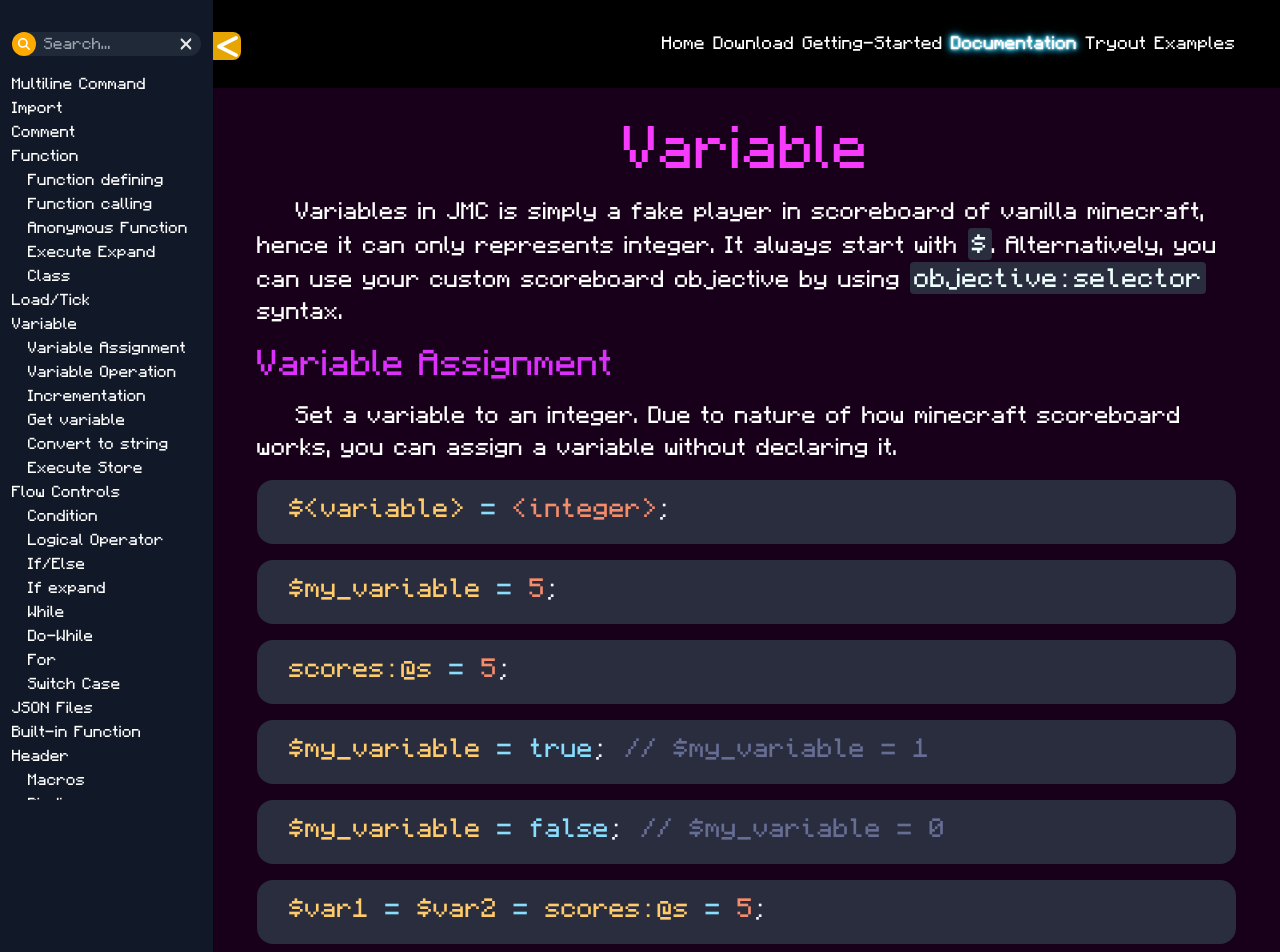
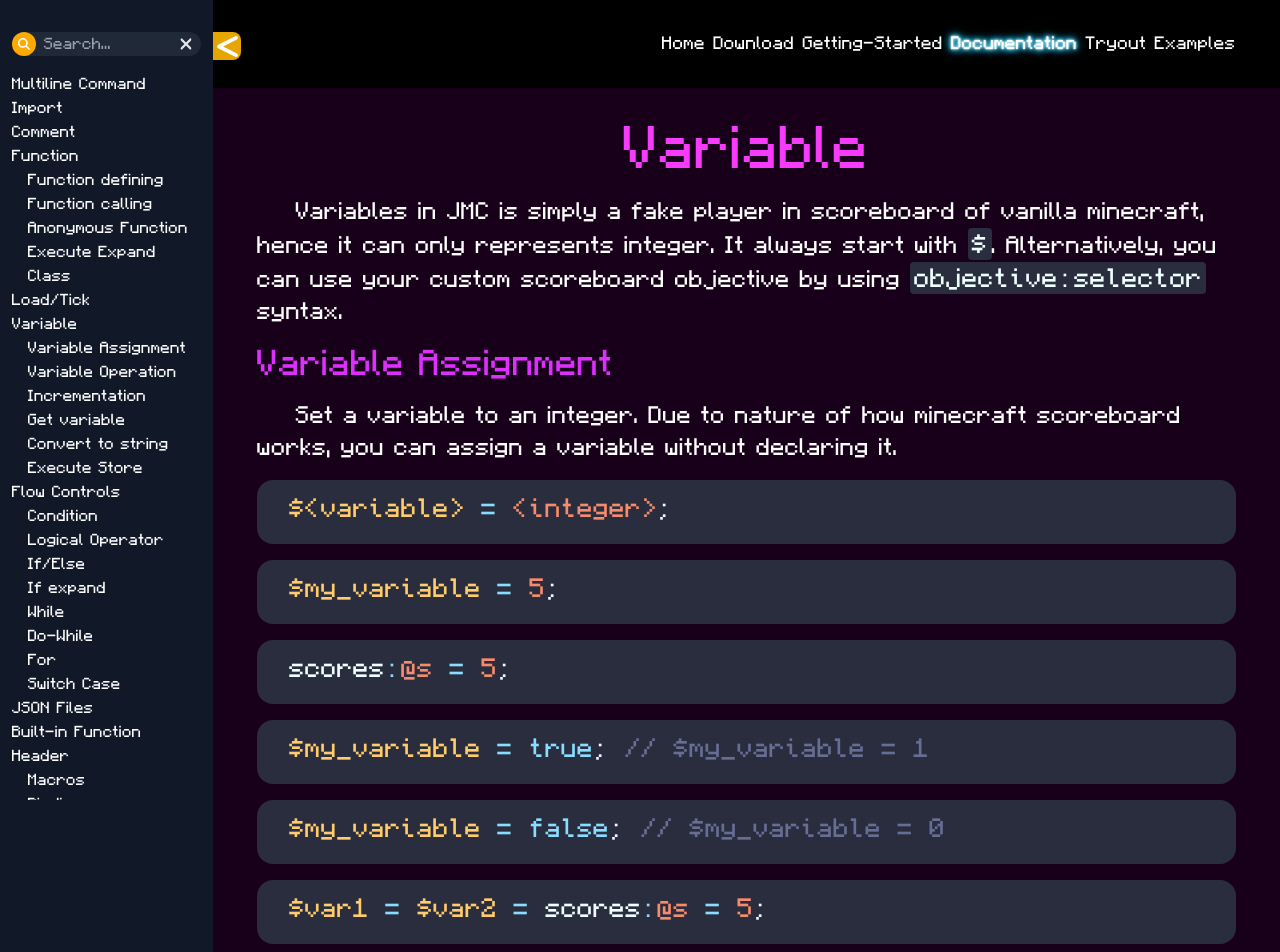
Before and after one commit to WingedSeal/jmc, a React (Create React App) app: page /documentation/variable in a window 1280 px wide. Shown: the top 952 px of the page. Built offline with nearby package versions, Linux system fonts and the light colour scheme.

Commit message:
Fix mildly infuriating issues

```diff
--- a/src/pages/BuiltInFunction/Features.tsx
+++ b/src/pages/BuiltInFunction/Features.tsx
@@ -840,7 +840,7 @@ const BuildinFeatures = [
                 <code>boxSize</code> is the size of entity detection cube.
             </li>
             <li>
-                <code>target</code> is acceptable target for collution.
+                <code>target</code> is acceptable target for collusion.
             </li>
             <li>
                 <code>startAtEye</code> is wheter to start at the entity's eyes.
--- a/src/pages/BuiltInFunction/HowTo.tsx
+++ b/src/pages/BuiltInFunction/HowTo.tsx
@@ -193,7 +193,7 @@ const howTo = (
             <CodeText type="class">FunctionName</CodeText>
             <br />
             <CodeText type="class">TargetSelector</CodeText>{" "}
-            <CodeText type="operator">=</CodeText> @a[tag
+            <CodeText type="operator">=</CodeText> <CodeText type="param">@a</CodeText>[tag
             <CodeText type="operator">=</CodeText>test]
             <br />
             <CodeText type="class">Scoreboard</CodeText>{" "}
@@ -230,7 +230,7 @@ const howTo = (
             <CodeText type="operator">:</CodeText> Used in condition such as if,
             while etc.
             <br />
-            if ( <CodeText type="class">Bool</CodeText>
+            <CodeText type="keyword">if</CodeText> ( <CodeText type="class">Bool</CodeText>
             <CodeText type="operator">.</CodeText>
             <CodeText type="function">example</CodeText>(argument) ) {"{"}
             <br />
@@ -356,7 +356,7 @@ const howTo = (
             <br />
             <Tab />
             <Tab />
-            effect give @s speed 1 255 True;
+            effect give <CodeText type="param">@s</CodeText> speed <CodeText type="number">1</CodeText> <CodeText type="number">255</CodeText> <CodeText type="operator">true</CodeText>;
             <br />
             <Tab />
             {"} "}
@@ -371,7 +371,7 @@ const howTo = (
                 }
             </CodeText>
             <br />
-            execute as @a run <CodeText type="class">Item</CodeText>
+            execute as <CodeText type="param">@a</CodeText> run <CodeText type="class">Item</CodeText>
             <CodeText type="operator">.</CodeText>
             <CodeText type="function">give</CodeText>(veryCoolSword);
         </CodeBlock>
--- a/src/pages/Variable/Variable.tsx
+++ b/src/pages/Variable/Variable.tsx
@@ -46,7 +46,9 @@ const Variable = () => {
                         <CodeText type="number">5</CodeText>;
                     </CodeBlock>
                     <CodeBlock>
-                        <CodeText type="variable">scores:@s</CodeText>{" "}
+                        scores
+                        <CodeText type="operator">:</CodeText>
+                        <CodeText type="param">@s</CodeText>{" "}
                         <CodeText type="operator">=</CodeText>{" "}
                         <CodeText type="number">5</CodeText>;
                     </CodeBlock>
@@ -70,8 +72,9 @@ const Variable = () => {
                         <CodeText type="variable">$var1</CodeText>{" "}
                         <CodeText type="operator">=</CodeText>{" "}
                         <CodeText type="variable">$var2</CodeText>{" "}
-                        <CodeText type="operator">=</CodeText>{" "}
-                        <CodeText type="variable">scores:@s</CodeText>{" "}
+                        <CodeText type="operator">=</CodeText> scores
+                        <CodeText type="operator">:</CodeText>
+                        <CodeText type="param">@s</CodeText>{" "}
                         <CodeText type="operator">=</CodeText>{" "}
                         <CodeText type="number">5</CodeText>;
                     </CodeBlock>
```
Also changed, not shown: src/pages/FlowControls/FlowControls.tsx (+4 -4 lines).
